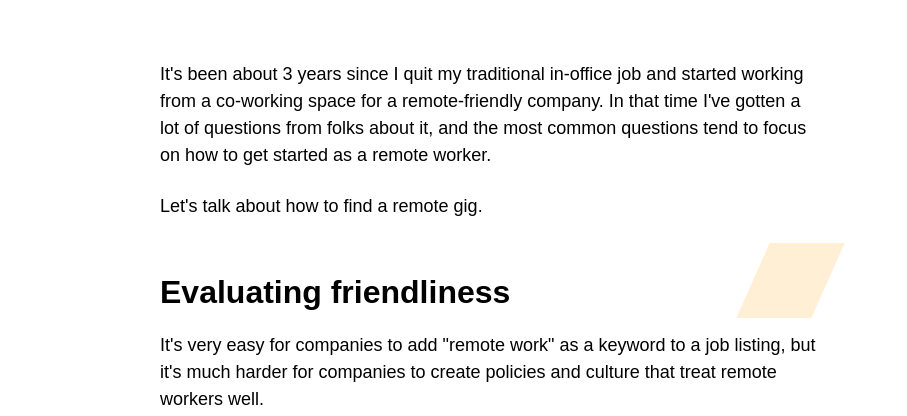
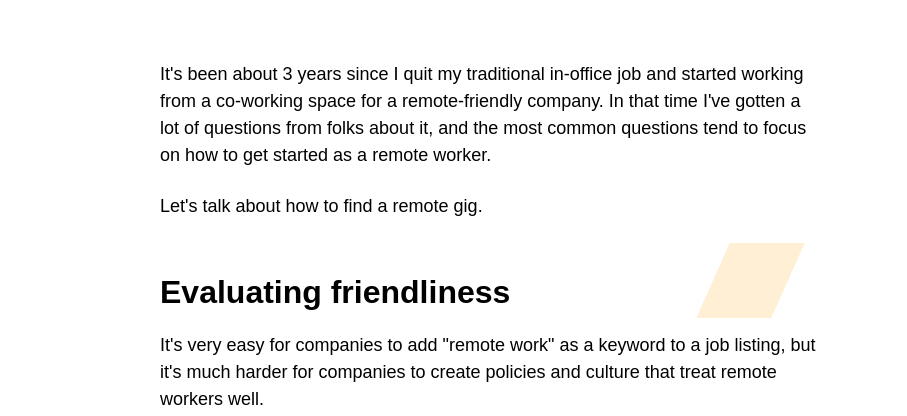
Before and after one commit to Isaac-Tait/CSS_For_JS, a website: page scrollburglars/03-blog-example/index.html in a window 1280 px wide. Shown: the part 567-983 px from the top of the page, without its empty margins (152-1059 px from the left). Drawn offline with Linux system fonts and the light colour scheme.

Commit message:
feat: 03 solved 02 is a HOT mess 🔥

```diff
--- a/scrollburglars/03-blog-example/assets/style.css
+++ b/scrollburglars/03-blog-example/assets/style.css
@@ -149,7 +149,7 @@ a {
 .heading-decoration {
   position: absolute;
   top: -25px;
-  right: 0px;
+  right: 40px;
   width: 75px;
   height: 75px;
   background: papayawhip;
```
